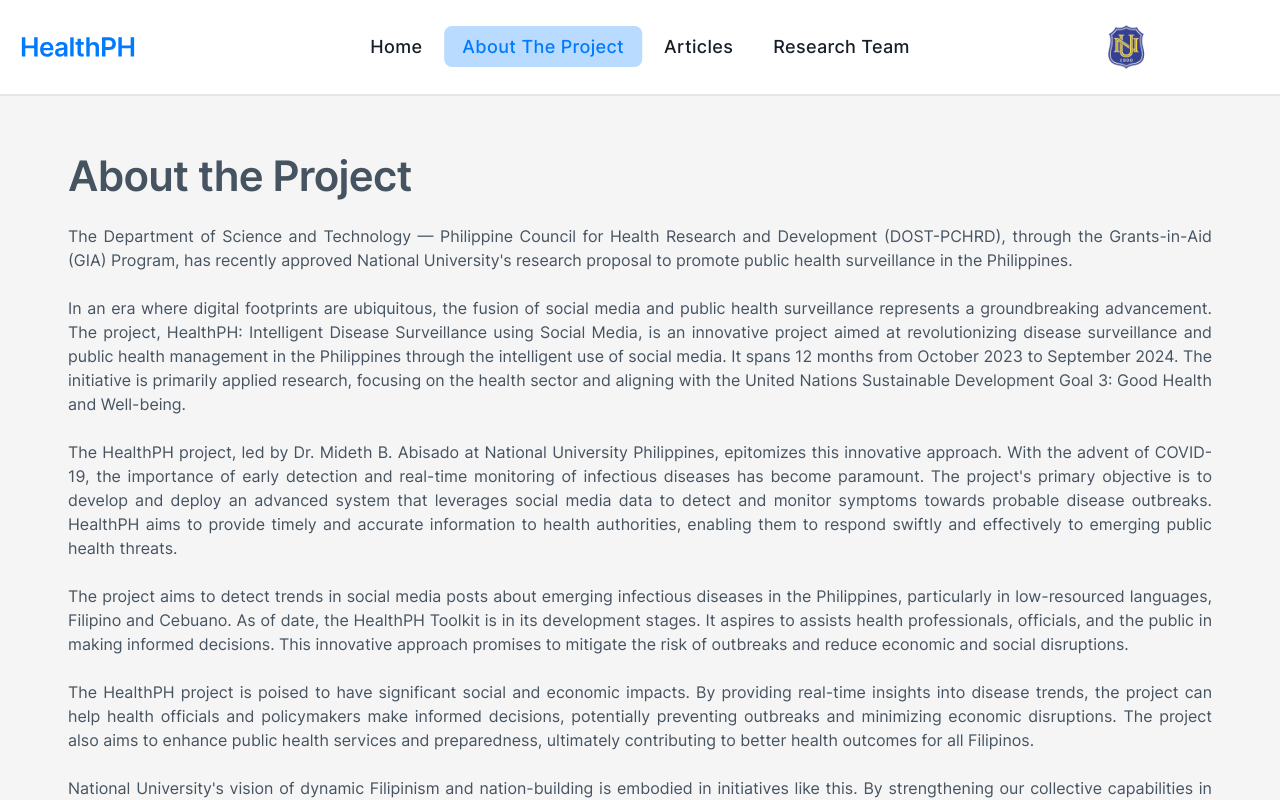
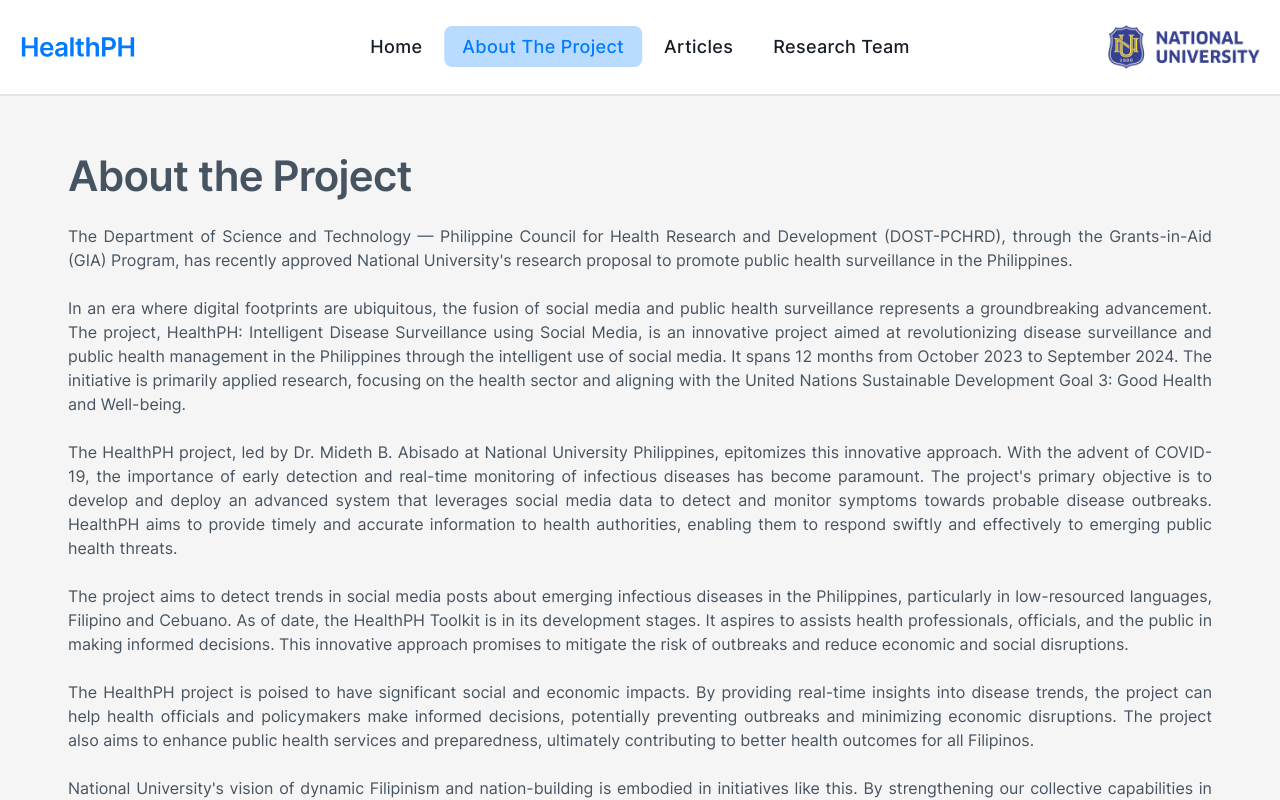
Before and after one commit to HealthPH-Project/healthph-dev, a React (Vite) app in the folder client/: page /about-us in a window 1280 px wide. Shown: the top 800 px of the page. Built offline with nearby package versions, Linux system fonts and the light colour scheme; no server answers.

Commit message:
Updated home navbar

```diff
--- a/client/src/assets/data/testimonials.json
+++ b/client/src/assets/data/testimonials.json
@@ -45,13 +45,13 @@
     ],
     "dost-pchrd": [
         {
-            "name": "Timothy Roxas",
+            "name": "Timothy Jen Roxas",
             "position": "Project Manager",
             "testimonial": "Lorem ipsum dolor sit amet consectetur adipisicing elit. Cum sint deleniti nemo facilis reprehenderit atque.",
             "image": ""
         },
         {
-            "name": "Sky Olaguer",
+            "name": "Louise Sky Olaguer",
             "position": "*Position",
             "testimonial": "Lorem ipsum dolor sit amet consectetur adipisicing elit. Cum sint deleniti nemo facilis reprehenderit atque.",
             "image": ""
--- a/client/src/components/HomeNavbar.jsx
+++ b/client/src/components/HomeNavbar.jsx
@@ -114,7 +114,9 @@
           <div className="flex justify-center items-center">
             <div className="w-[152px] h-full">
               <img
-                src={isMenuActive ? NULogoLgAlt : NULogoLg}
+                src={
+                  isMenuActive || background == "solid" ? NULogoLgAlt : NULogoLg
+                }
                 alt="national-university"
                 className="w-full h-full object-contain"
               />
```
